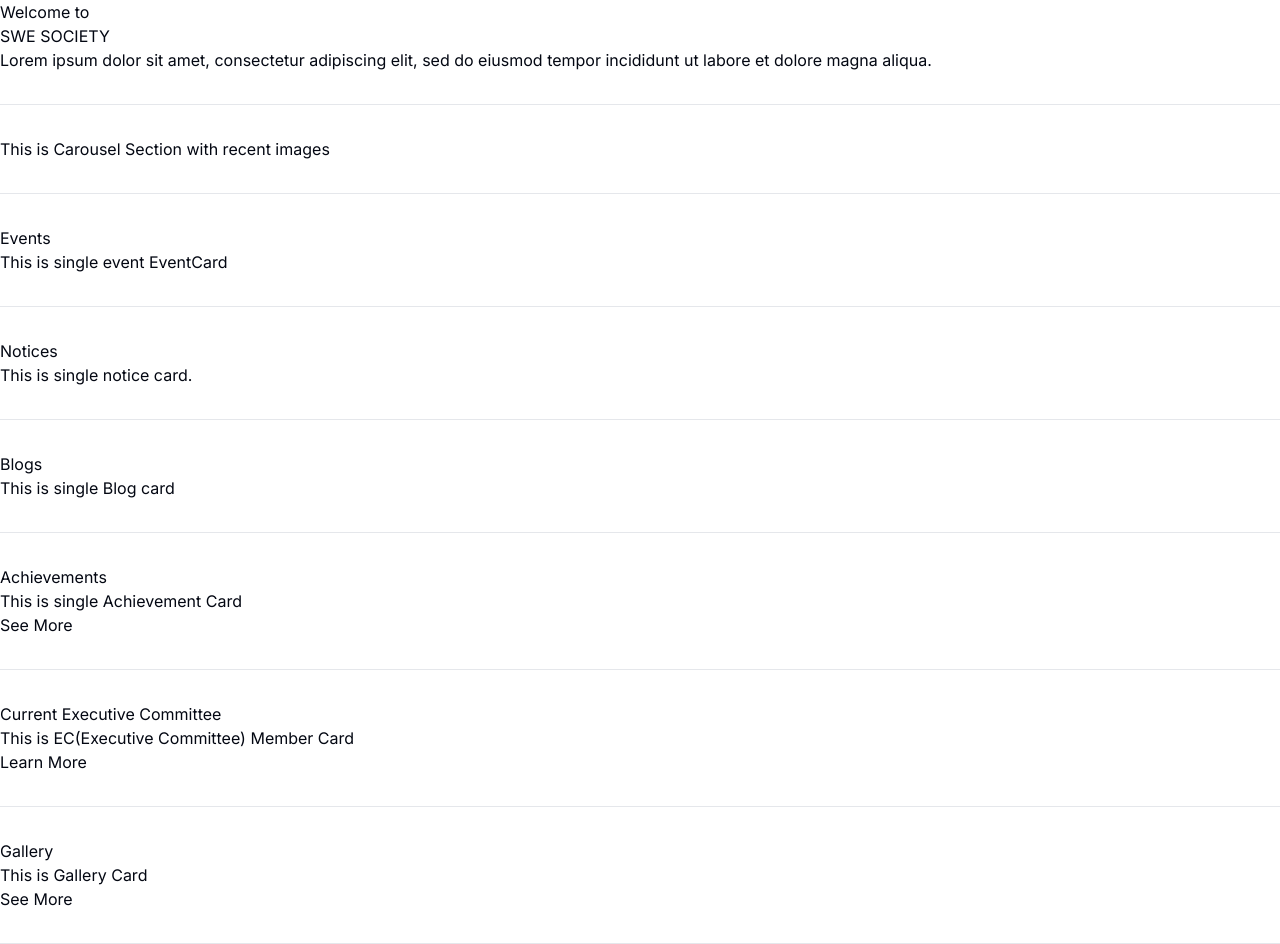
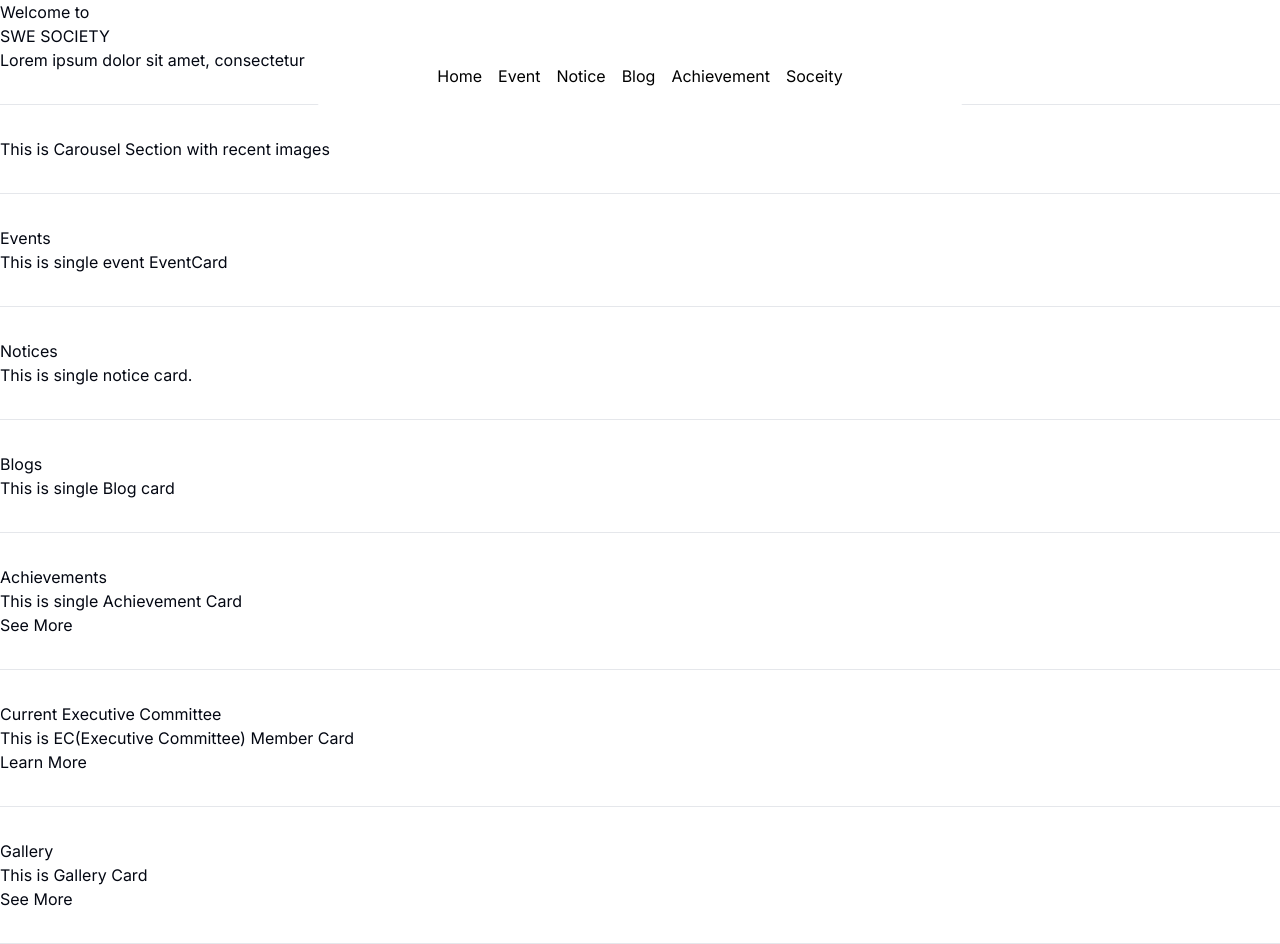
Before and after one commit to shaeakh/swe-society-site, a Next.js app in the folder client/: page / in a window 1280 px wide. Shown: the top 944 px of the page. Built offline with nearby package versions, Linux system fonts and the light colour scheme.

Commit message:
Navbar done

```diff
--- a/client/app/globals.css
+++ b/client/app/globals.css
@@ -67,6 +67,15 @@
   }
 
   @layer base {
+    .border-border {
+      border-color: var(--border);
+    }
+    .bg-background {
+      background-color: var(--background);
+    }
+    .text-foreground {
+      color: var(--foreground);
+    }
     * {
       @apply border-border;
     }
--- a/client/app/page.tsx
+++ b/client/app/page.tsx
@@ -1,3 +1,4 @@
+import Navbar from "@/components/global/Navbar";
 import AchievementSection from "@/components/homepage/AchievementSection";
 import BlogSection from "@/components/homepage/BlogSection";
 import Carousel from "@/components/homepage/Carousel";
@@ -10,6 +11,7 @@
 export default function Home() {
   return (
     <main>
+      <Navbar/>
       <Hero />
       <hr className="h-px my-8 bg-gray-200 border-0 dark:bg-gray-700" />
       <Carousel />
--- a/client/components/global/Navbar.tsx
+++ b/client/components/global/Navbar.tsx
@@ -1,5 +1,129 @@
-function Navbar() {
-  return <div>This is navbar</div>;
+"use client";
+import React, { useState } from "react";
+import { HoveredLink, Menu, MenuItem, ProductItem } from "../ui/navbar-menu";
+import Link from "next/link";
+import { cn } from "@/utils/cn";
+
+// export function NavbarDemo() {
+//   return (
+//     <div className="relative w-full flex items-center justify-center">
+//       <Navbar className="top-2" />
+//       <p className="text-black dark:text-white">
+//         The Navbar will show on top of the page
+//       </p>
+//     </div>
+//   );
+// }
+
+// function Navbar({ className }: { className?: string }) {
+//   const [active, setActive] = useState<string | null>(null);
+//   return (
+//     <div
+//       className={cn("fixed top-10 inset-x-0 max-w-2xl mx-auto z-50", className)}
+//     >
+//       <Menu setActive={setActive}>
+//         <MenuItem setActive={setActive} active={active} item="Services">
+//           <div className="flex flex-col space-y-4 text-sm">
+//             <HoveredLink href="/web-dev">Web Development</HoveredLink>
+//             <HoveredLink href="/interface-design">Interface Design</HoveredLink>
+//             <HoveredLink href="/seo">Search Engine Optimization</HoveredLink>
+//             <HoveredLink href="/branding">Branding</HoveredLink>
+//           </div>
+//         </MenuItem>
+//         <MenuItem setActive={setActive} active={active} item="Products">
+//           <div className="  text-sm grid grid-cols-2 gap-10 p-4">
+//             <ProductItem
+//               title="Algochurn"
+//               href="https://algochurn.com"
+
+//               description="Prepare for tech interviews like never before."
+//             />
+//             <ProductItem
+//               title="Tailwind Master Kit"
+//               href="https://tailwindmasterkit.com"
+//               description="Production ready Tailwind css components for your next project"
+//             />
+//             <ProductItem
+//               title="Moonbeam"
+//               href="https://gomoonbeam.com"
+//               description="Never write from scratch again. Go from idea to blog in minutes."
+//             />
+//             <ProductItem
+//               title="Rogue"
+//               href="https://userogue.com"
+//               description="Respond to government RFPs, RFIs and RFQs 10x faster using AI"
+//             />
+//           </div>
+//         </MenuItem>
+//         <MenuItem setActive={setActive} active={active} item="Pricing">
+//           <div className="flex flex-col space-y-4 text-sm">
+//             <HoveredLink href="/hobby">Hobby</HoveredLink>
+//             <HoveredLink href="/individual">Individual</HoveredLink>
+//             <HoveredLink href="/team">Team</HoveredLink>
+//             <HoveredLink href="/enterprise">Enterprise</HoveredLink>
+//           </div>
+//         </MenuItem>
+//       </Menu>
+//     </div>
+//   );
+// }
+function Navbar({ className }: { className?: string }) {
+  const [active, setActive] = useState<string | null>(null);
+  return (
+    <div
+      className={cn("fixed top-10 inset-x-0 max-w-2xl mx-auto z-50", className)}
+    >
+     <Menu setActive={setActive}>
+      <Link href={'/'}>
+      <MenuItem setActive={setActive} active={active} item="Home">
+
+
+      </MenuItem>
+      </Link>
+      <Link href={'/event'}>
+      <MenuItem setActive={setActive} active={active} item="Event">
+
+
+      </MenuItem>
+      </Link>
+      <Link href={'/notice'}>
+      <MenuItem setActive={setActive} active={active} item="Notice">
+
+
+          </MenuItem>
+      </Link>
+      <Link href={'/blog'}>
+      <MenuItem setActive={setActive} active={active} item="Blog">
+
+
+          </MenuItem>
+      </Link>
+      <Link href={'/achievement'}>
+      <MenuItem setActive={setActive} active={active} item="Achievement">
+
+
+          </MenuItem>
+      </Link>
+      <MenuItem setActive={setActive} active={active} item="Soceity">
+           <div className='flex flex-col space-y-4'>
+      <HoveredLink href="/exectuive-committe">Executive Committe</HoveredLink>
+      <HoveredLink href="/members">Members</HoveredLink>
+      <HoveredLink href="/History">History</HoveredLink>
+      <HoveredLink href="/gallery">Gallery</HoveredLink>
+      <HoveredLink href="/contact">Contact</HoveredLink>
+
+      </div>
+
+          </MenuItem>
+
+
+
+
+
+
+    </Menu>
+  </div>
+)
 }
 
-export default Navbar;
+export default Navbar
--- /dev/null
+++ b/client/components/ui/navbar-menu.tsx
@@ -0,0 +1,121 @@
+"use client";
+import React from "react";
+import { motion } from "framer-motion";
+import Link from "next/link";
+import Image from "next/image";
+
+const transition = {
+  type: "spring",
+  mass: 0.5,
+  damping: 11.5,
+  stiffness: 100,
+  restDelta: 0.001,
+  restSpeed: 0.001,
+};
+
+export const MenuItem = ({
+  setActive,
+  active,
+  item,
+  children,
+}: {
+  setActive: (item: string) => void;
+  active: string | null;
+  item: string;
+  children?: React.ReactNode;
+}) => {
+  return (
+    <div onMouseEnter={() => setActive(item)} className="relative ">
+      <motion.p
+        transition={{ duration: 0.3 }}
+        className="cursor-pointer text-black hover:opacity-[0.9] dark:text-white"
+      >
+        {item}
+      </motion.p>
+      {active !== null && (
+        <motion.div
+          initial={{ opacity: 0, scale: 0.85, y: 10 }}
+          animate={{ opacity: 1, scale: 1, y: 0 }}
+          transition={transition}
+        >
+          {active === item && (
+            <div className="absolute top-[calc(100%_+_1.2rem)] left-1/2 transform -translate-x-1/2 pt-4">
+              <motion.div
+                transition={transition}
+                layoutId="active" // layoutId ensures smooth animation
+                className="bg-white dark:bg-black backdrop-blur-sm rounded-2xl overflow-hidden border border-black/[0.2] dark:border-white/[0.2] shadow-xl"
+              >
+                <motion.div
+                  layout // layout ensures smooth animation
+                  className="w-max h-full p-4"
+                >
+                  {children}
+                </motion.div>
+              </motion.div>
+            </div>
+          )}
+        </motion.div>
+      )}
+    </div>
+  );
+};
+
+export const Menu = ({
+  setActive,
+  children,
+}: {
+  setActive: (item: string | null) => void;
+  children: React.ReactNode;
+}) => {
+  return (
+    <nav
+      onMouseLeave={() => setActive(null)} // resets the state
+      className="relative rounded-full boder border-transparent dark:bg-black dark:border-white/[0.2] bg-white shadow-input flex justify-center space-x-4 px-8 py-6 "
+    >
+      {children}
+    </nav>
+  );
+};
+
+export const ProductItem = ({
+  title,
+  description,
+  href,
+//   src,
+}: {
+  title: string;
+  description: string;
+  href: string;
+//   src: string;
+}) => {
+  return (
+    <Link href={href} className="flex space-x-2">
+      {/* <Image
+        src={src}
+        width={140}
+        height={70}
+        alt={title}
+        className="flex-shrink-0 rounded-md shadow-2xl"
+      /> */}
+      <div>
+        <h4 className="text-xl font-bold mb-1 text-black dark:text-white">
+          {title}
+        </h4>
+        <p className="text-neutral-700 text-sm max-w-[10rem] dark:text-neutral-300">
+          {description}
+        </p>
+      </div>
+    </Link>
+  );
+};
+
+export const HoveredLink = ({ children, ...rest }: any) => {
+  return (
+    <Link
+      {...rest}
+      className="text-neutral-700 dark:text-neutral-200 hover:text-black "
+    >
+      {children}
+    </Link>
+  );
+};
--- a/client/package.json
+++ b/client/package.json
@@ -11,6 +11,7 @@
   "dependencies": {
     "class-variance-authority": "^0.7.0",
     "clsx": "^2.1.1",
+    "framer-motion": "^11.2.6",
     "lucide-react": "^0.378.0",
     "next": "14.2.3",
     "react": "^18",
--- /dev/null
+++ b/client/utils/cn.ts
@@ -0,0 +1,6 @@
+import { ClassValue, clsx } from "clsx";
+import { twMerge } from "tailwind-merge";
+
+export function cn(...inputs: ClassValue[]) {
+  return twMerge(clsx(inputs));
+}
```
Also changed, not shown: 1 other file (tests, documents, lock files or other folders).
